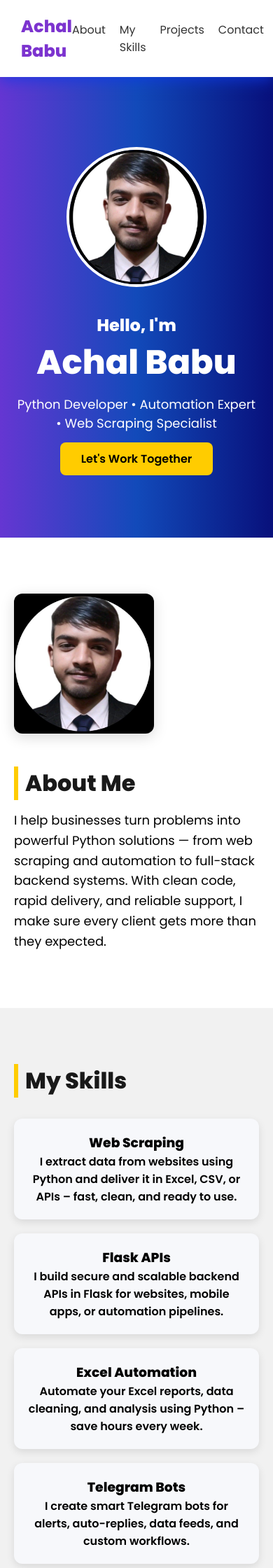
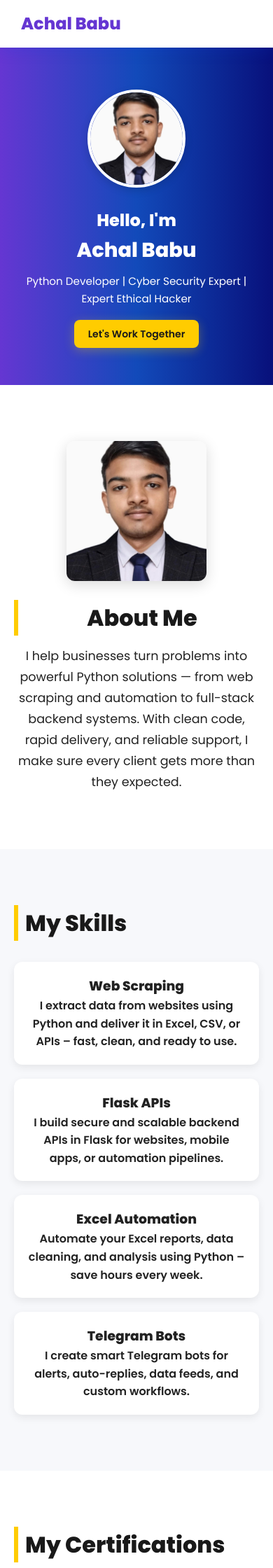
Before and after one commit to AchalBabu/Achal-Portfolio, a Flask app: page / in a window 390 px wide. Shown: the top 2240 px of the page at 70% size. Run offline with Flask 3, Linux system fonts and the light colour scheme.

Commit message:
Updated responsive design with @media queries

```diff
--- a/portfolio_canva_style/static/css/style.css
+++ b/portfolio_canva_style/static/css/style.css
@@ -1,3 +1,16 @@
+/* ========================
+   Global Styles & Variables
+======================== */
+:root {
+  --primary-color: #6536d2;
+  --secondary-color: #124aba;
+  --accent-color: #ffcc00;
+  --dark-color: #191919;
+  --light-bg: #f7f8fb;
+  --text-color: #222;
+  --transition: all 0.3s ease;
+}
+
 * {
   margin: 0;
   padding: 0;
@@ -6,15 +19,19 @@
 
 body {
   font-family: 'Poppins', sans-serif;
-  background: #ffffff;
-  color: #000000;
+  background: #fff;
+  color: var(--text-color);
   scroll-behavior: smooth;
+  line-height: 1.6;
 }
 
+/* ========================
+   Navbar
+======================== */
 .navbar {
   background: white;
-  box-shadow: 0 4px 20px rgba(16, 59, 230, 0.793);
-  padding: 20px 30px;
+  box-shadow: 0 4px 20px rgba(16, 59, 230, 0.15);
+  padding: 15px 30px;
   position: sticky;
   top: 0;
   z-index: 999;
@@ -28,8 +45,8 @@ body {
 
 .logo {
   font-weight: 800;
-  font-size: 24px;
-  color: #7c33cf;
+  font-size: 1.5rem;
+  color: var(--primary-color);
 }
 
 .nav-links {
@@ -42,15 +59,18 @@ body {
   text-decoration: none;
   color: #333;
   font-weight: 500;
-  transition: color 0.3s;
+  transition: var(--transition);
 }
 
 .nav-links a:hover {
-  color: #ff7f50;
+  color: var(--accent-color);
 }
 
+/* ========================
+   Hero Section
+======================== */
 .hero-section {
-  background: linear-gradient(to right, #6536d2, #124aba, #08107b);
+  background: linear-gradient(to right, var(--primary-color), var(--secondary-color), #08107b);
   text-align: center;
   color: white;
   padding: 100px 20px;
@@ -62,117 +82,89 @@ body {
 }
 
 .profile-pic {
-  width: 200px;
-  height: 200px;
+  width: 180px;
+  height: 180px;
   border-radius: 50%;
   border: 4px solid #fff;
-  margin-bottom: 30px;
+  margin-bottom: 20px;
+  box-shadow: 0 4px 12px rgba(0,0,0,0.15);
 }
 
 .hero-content h1 {
-  font-size: 48px;
+  font-size: clamp(2rem, 5vw, 3rem);
   margin-bottom: 10px;
 }
 
 .hero-content p {
-  font-size: 18px;
+  font-size: 1.1rem;
   margin-bottom: 25px;
 }
 
 .btn-glow {
   padding: 12px 30px;
   font-size: 16px;
-  background: #ffcc00;
-  color: #000;
+  background: var(--accent-color);
+  color: var(--dark-color);
   font-weight: 600;
   border-radius: 8px;
   text-decoration: none;
-  transition: background 0.3s ease;
+  transition: var(--transition);
+  box-shadow: 0 4px 15px rgba(255, 204, 0, 0.3);
 }
 
 .btn-glow:hover {
   background: #e6b800;
+  transform: translateY(-2px);
 }
 
+/* ========================
+   Section & Cards
+======================== */
 .section {
   padding: 80px 20px;
-  max-width: 1000px;
+  max-width: 1100px;
   margin: auto;
 }
 
 .dark-bg {
-  background: #f1f1f1;
+  background: var(--light-bg);
 }
 
 .section-title {
-  font-size: 32px;
+  font-size: 2rem;
   margin-bottom: 30px;
-  color: #191919;
-  border-left: 6px solid #ffcc00;
+  color: var(--dark-color);
+  border-left: 6px solid var(--accent-color);
   padding-left: 10px;
 }
 
 .card-grid {
-  display: flex;
-  flex-wrap: wrap;
+  display: grid;
+  grid-template-columns: repeat(auto-fit, minmax(220px, 1fr));
   gap: 20px;
 }
 
 .card {
-  flex: 1 1 220px;
   padding: 20px;
-  background: rgb(247, 248, 251);
+  background: white;
   border-radius: 12px;
-  box-shadow: 0 4px 12px rgba(0,0,0,0.1);
+  box-shadow: 0 4px 12px rgba(0,0,0,0.08);
   text-align: center;
   font-weight: 600;
-  transition: transform 0.2s;
+  transition: var(--transition);
 }
 
 .card:hover {
-  transform: scale(1.05);
+  transform: translateY(-5px) scale(1.03);
+  box-shadow: 0 6px 16px rgba(0,0,0,0.15);
 }
 
-.contact-form input, .contact-form textarea {
-  width: 100%;
-  padding: 15px;
-  margin-bottom: 15px;
-  border-radius: 8px;
-  border: 1px solid #ccc;
-  font-size: 16px;
-}
-
-.contact-form button {
-  background: #191919;
-  color: white;
-  padding: 14px 30px;
-  font-size: 16px;
-  border: none;
-  border-radius: 8px;
-  cursor: pointer;
-}
-
-.contact-form button:hover {
-  background: #333;
-}
-
-.flash {
-  margin-top: 10px;
-  color: green;
-  font-weight: bold;
-}
-
-footer {
-  text-align: center;
-  background: #191919;
-  color: white;
-  padding: 30px;
-  margin-top: 60px;
-}
+/* ========================
+   About Section
+======================== */
 .about-section {
   padding: 80px 20px;
   background: #fff;
-  color: #222;
 }
 
 .about-container {
@@ -192,19 +184,136 @@ footer {
   box-shadow: 0 5px 20px rgba(0, 0, 0, 0.15);
 }
 
+.certificate-container {
+  display: flex;
+  flex-wrap: wrap;
+  gap: 20px;
+  justify-content: center;
+}
+
+.certificate-image {
+  width: 300px;
+  height: auto;
+  border-radius: 8px;
+  object-fit: contain;
+  background: white;
+  padding: 5px;
+  box-shadow: 0 4px 12px rgba(0,0,0,0.1);
+  transition: transform 0.2s ease-in-out;
+}
+
+.certificate-image:hover {
+  transform: scale(1.05);
+}
+
 .about-text {
   flex: 1;
   min-width: 280px;
 }
 
 .about-text h2 {
-  font-size: 32px;
+  font-size: 2rem;
   margin-bottom: 15px;
-  border-left: 6px solid #ffcc00;
+  border-left: 6px solid var(--accent-color);
   padding-left: 10px;
 }
 
 .about-text p {
-  font-size: 18px;
-  line-height: 1.6;
+  font-size: 1.1rem;
+  line-height: 1.7;
 }
+
+/* ========================
+   Contact Form
+======================== */
+.contact-form input,
+.contact-form textarea {
+  width: 100%;
+  padding: 15px;
+  margin-bottom: 15px;
+  border-radius: 8px;
+  border: 1px solid #ccc;
+  font-size: 16px;
+}
+
+.contact-form button {
+  background: var(--dark-color);
+  color: white;
+  padding: 14px 30px;
+  font-size: 16px;
+  border: none;
+  border-radius: 8px;
+  cursor: pointer;
+  transition: var(--transition);
+}
+
+.contact-form button:hover {
+  background: #333;
+}
+
+.flash {
+  margin-top: 10px;
+  color: green;
+  font-weight: bold;
+}
+
+/* ========================
+   Footer
+======================== */
+footer {
+  text-align: center;
+  background: var(--dark-color);
+  color: white;
+  padding: 30px;
+  margin-top: 60px;
+  font-size: 0.95rem;
+}
+
+/* ========================
+   Responsive Design
+======================== */
+
+/* Tablet & Below */
+@media (max-width: 1024px) {
+  .hero-section {
+    padding: 80px 20px;
+  }
+  .about-container {
+    gap: 20px;
+  }
+}
+
+/* Mobile Large */
+@media (max-width: 768px) {
+  .nav-links {
+    display: none;
+  }
+  .hero-section {
+    padding: 60px 20px;
+  }
+  .about-container {
+    flex-direction: column;
+    text-align: center;
+  }
+  .profile-pic {
+    width: 140px;
+    height: 140px;
+  }
+}
+
+/* Mobile Small */
+@media (max-width: 480px) {
+  .hero-content h1 {
+    font-size: 1.8rem;
+  }
+  .hero-content p {
+    font-size: 0.95rem;
+  }
+  .btn-glow {
+    padding: 10px 20px;
+    font-size: 14px;
+  }
+  .certificate-image {
+    width: 90%;
+  }
+}
--- a/portfolio_canva_style/templates/index.html
+++ b/portfolio_canva_style/templates/index.html
@@ -2,7 +2,7 @@
 <html lang="en">
 <head>
   <meta charset="UTF-8">
-  <title>Achal Babu | Python Developer</title>
+  <title>Achal Babu </title>
   <link href="https://fonts.googleapis.com/css2?family=Poppins:wght@400;600;800&display=swap" rel="stylesheet">
   <link rel="stylesheet" href="{{ url_for('static', filename='css/style.css') }}">
 </head>
@@ -14,8 +14,9 @@
       <h1 class="logo">Achal Babu</h1>
       <ul class="nav-links">
         <li><a href="#about">About</a></li>
-        <li><a href="My Skills">My Skills</a></li>
+        <li><a href="#skills">My Skills</a></li>
         <li><a href="#projects">Projects</a></li>
+        <li><a href="#certifications">My Certifications</a></li>
         <li><a href="#contact">Contact</a></li>
       </ul>
     </div>
@@ -27,7 +28,7 @@
       <img src="{{ url_for('static', filename='images/Achal Babu.jpg') }}" alt="Achal Babu" class="profile-pic">
       <h2>Hello, I'm</h2>
       <h1>Achal Babu</h1>
-      <p>Python Developer • Automation Expert • Web Scraping Specialist</p>
+      <p>Python Developer | Cyber Security Expert | Expert Ethical Hacker</p>
       <a href="#contact" class="btn-glow">Let's Work Together</a>
     </div>
   </header>
@@ -43,8 +44,8 @@
     <p>I help businesses turn problems into powerful Python solutions — from web scraping and automation to full-stack backend systems. With clean code, rapid delivery, and reliable support, I make sure every client gets more than they expected.</p>
   </section>
 
-<!-- My Skills -->
-<section id="My Skills" class="section dark-bg">
+<!-- skills -->
+<section id="skills" class="section dark-bg">
   <h2 class="section-title">My Skills</h2>
   <div class="card-grid">
     <div class="card">
@@ -65,6 +66,29 @@
     </div>
   </div>
 </section>
+
+
+<section id="certifications" class="section">
+  <h2 class="section-title">My Certifications</h2>
+  <div class="certificate-container">
+
+    <a href="{{ url_for('static', filename='images/Python Certificate.png') }}" target="_blank">
+      <img src="{{ url_for('static', filename='images/Python Certificate.png') }}" alt="Python Certificate" class="certificate-image">
+    </a>
+
+    <a href="{{ url_for('static', filename='images/Python Certificate.png') }}" target="_blank">
+      <img src="{{ url_for('static', filename='images/Python Certificate.png') }}" alt="Python Certificate" class="certificate-image">
+    </a>
+
+    <a href="{{ url_for('static', filename='images/Python Certificate.png') }}" target="_blank">
+      <img src="{{ url_for('static', filename='images/Python Certificate.png') }}" alt="Python Certificate" class="certificate-image">
+    </a>
+
+  </div>
+</section>
+
+
+
 
 
   <!-- Projects -->
@@ -99,6 +123,13 @@
       Connect on LinkedIn
     </a>
   </div>
+    <div class="github-button" style="text-align:center; margin-top: 20px;">
+    <a href="https://github.com/AchalBabu"
+       target="_blank"
+       style="display: inline-block; padding: 10px 20px; background-color: #000000; color: white; border-radius: 5px; text-decoration: none; font-weight: 600;">
+      Connect on Github
+    </a>
+  </div>
 </section>
 
 
```
Also changed, not shown: portfolio_canva_style/static/images/Achal Babu.jpg, portfolio_canva_style/static/images/Achala.jpg (deleted), portfolio_canva_style/static/images/Achalaa.jpg (deleted), portfolio_canva_style/static/images/Python Certificate.png (added), portfolio_canva_style/static/images/keycode.jpg (deleted).
